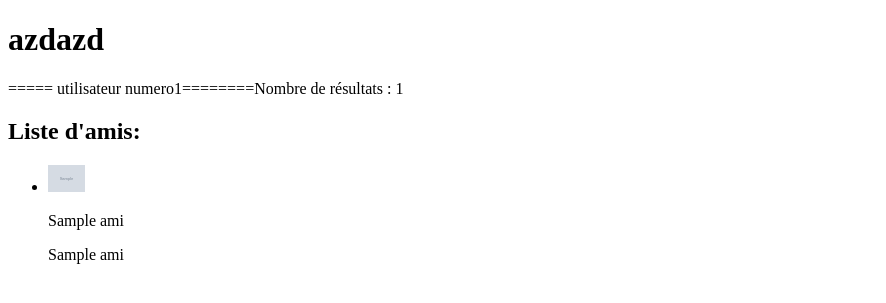
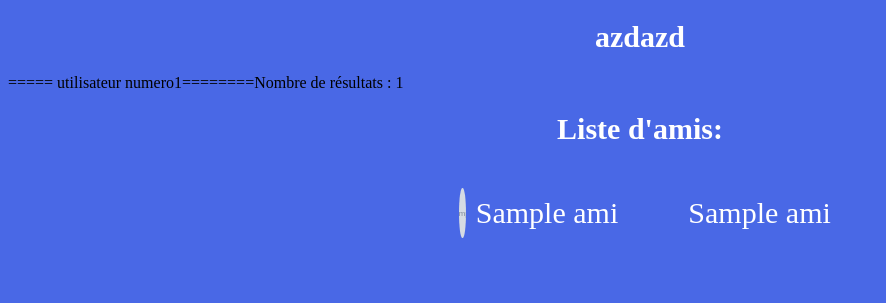
Before and after one commit to simon1938/Website-Forum-Blablazone, a PHP site: page /liste-amis.php in a window 1280 px wide. Shown: the top 303 px of the page, without its empty margins (0-886 px from the left). Run offline with PHP 8.4, Linux system fonts and the light colour scheme; the visitor is signed in with stand-in values (Sample User, id 1); tables that the repository leaves empty or names only in its code hold one stand-in row (values such as "Sample post"); grey boxes marked "Sample" are stand-in pictures; data that the repository does not hold is empty.

Commit message:
fils et commentaire visuel2

```diff
--- /dev/null
+++ b/Styles/list_amis.css
@@ -0,0 +1,48 @@
+body {
+    background-color: #4968e6;
+  }
+
+  h1, h2, p {
+    text-align: center;
+    color: white;
+    font-size: 30px;
+    margin: 20px 0;
+  }
+
+  ul {
+    list-style: none;
+    margin: 0;
+    padding: 0;
+    display: flex;
+    flex-wrap: wrap;
+    justify-content: center;
+    align-items: center;
+  }
+
+  li {
+    display: flex;
+    align-items: center;
+    margin: 10px;
+  }
+
+  li img {
+    width: 50px;
+    height: 50px;
+    margin-right: 10px;
+    border-radius: 50%;
+  }
+
+  a {
+    color: white;
+    background-color: blue;
+    padding: 10px;
+    text-decoration: none;
+    border-radius: 5px;
+    display: block;
+    width: 150px;
+    margin: 20px auto;
+  }
+
+  a:hover {
+    background-color: lightblue;
+  }
--- a/Styles/style_fils.css
+++ b/Styles/style_fils.css
@@ -170,8 +170,14 @@ p {
   font-size: 16px;
 
 }
+.scroll a[href="fils.php"] {
+  position: fixed;
+  bottom: 0;
+}
+
 .commentaire p {
   margin: 10px 0;
+
 }
 .commentaire hr {
   border: none;
--- a/ajouteramis.php
+++ b/ajouteramis.php
@@ -2,6 +2,7 @@
 <html lang="fr">
 <head>
   <meta charset="UTF-8">
+  <link rel="stylesheet" href="Styles\styles.css">
   <title>Ajouter des amis</title>
 </head>
 <body>
--- a/ajouterpost.php
+++ b/ajouterpost.php
@@ -2,6 +2,7 @@
 <html>
 <head>
 	<title>Ajouter un post</title>
+	<link rel="stylesheet" href="Styles\styles.css">
 </head>
 <body>
 	<h1>Ajouter un post</h1>
--- a/fils.php
+++ b/fils.php
@@ -77,7 +77,7 @@ echo"test est vrai";
         <p><a href="ajouteramis.php">Ajouter des amis</a></p>
         <p><a href="voirlisteamis.php">Voir la liste d'amis</a></p>
         <p><a href="profil.php">Revenir au Profil</a></p>
-        <p><a href="fils.php">Remonter le fil d'actualité</a></p>
+        <p class="scroll"><a href="fils.php">Remonter le fil d'actualité</a></p>
         <p><a href="index.php">Se deconnecter</a></p>
     </div>
         <?php
--- a/liste-amis.php
+++ b/liste-amis.php
@@ -2,6 +2,7 @@
 <html lang="en">
 <head>
 	<meta charset="UTF-8">
+	<link rel="stylesheet" href="Styles\list_amis.css">
 	<meta http-equiv="X-UA-Compatible" content="IE=edge">
 	<meta name="viewport" content="width=device-width, initial-scale=1.0">
 	<title>Document</title>
--- a/voirlisteamis.php
+++ b/voirlisteamis.php
@@ -2,8 +2,7 @@
 <html lang="en">
 <head>
 	<meta charset="UTF-8">
-	<meta http-equiv="X-UA-Compatible" content="IE=edge">
-	<meta name="viewport" content="width=device-width, initial-scale=1.0">
+	<link rel="stylesheet" href="Styles\style_fils.css">
 	<title>Ma liste d'amis</title>
 </head>
 <body>
```
